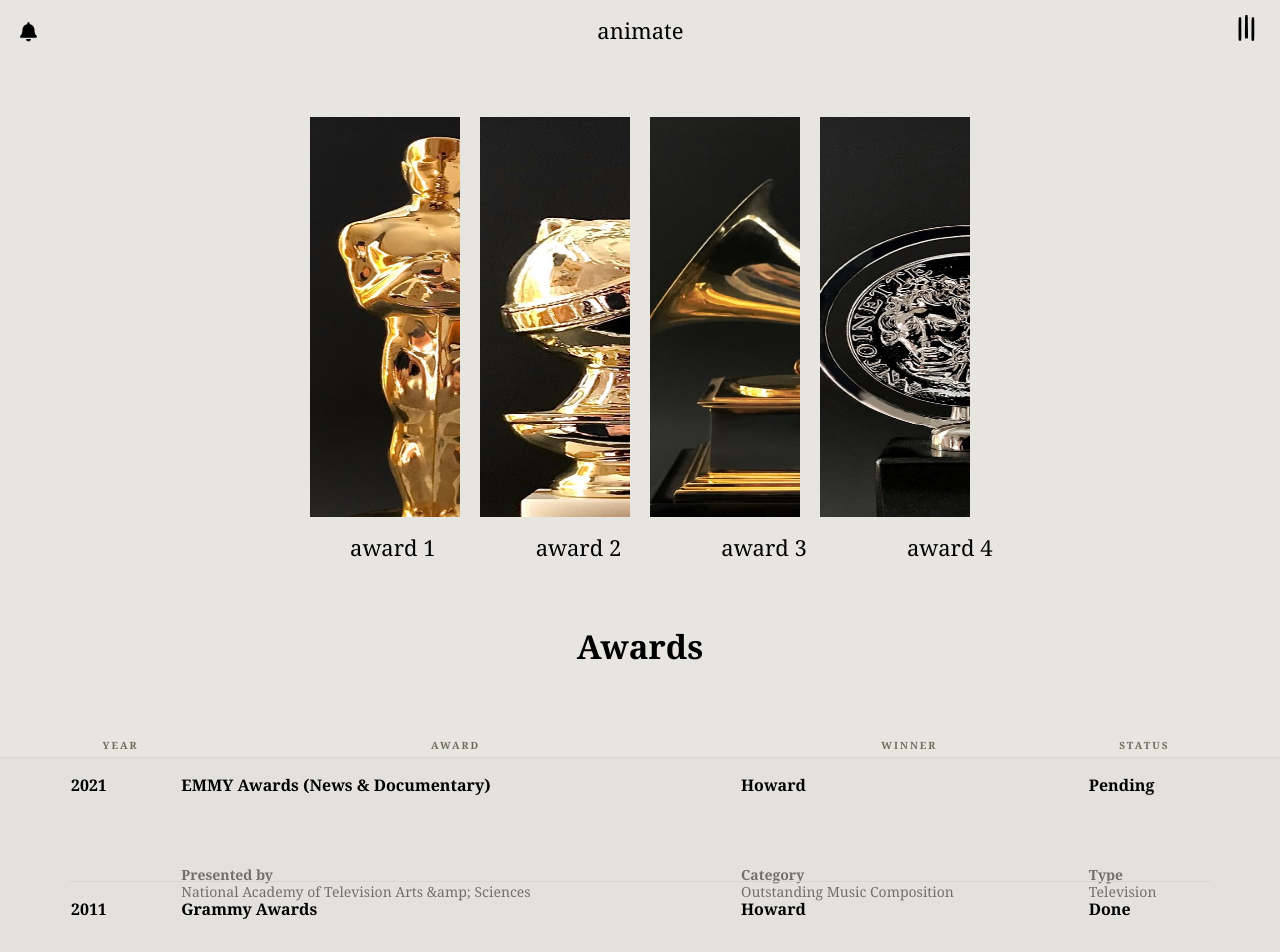
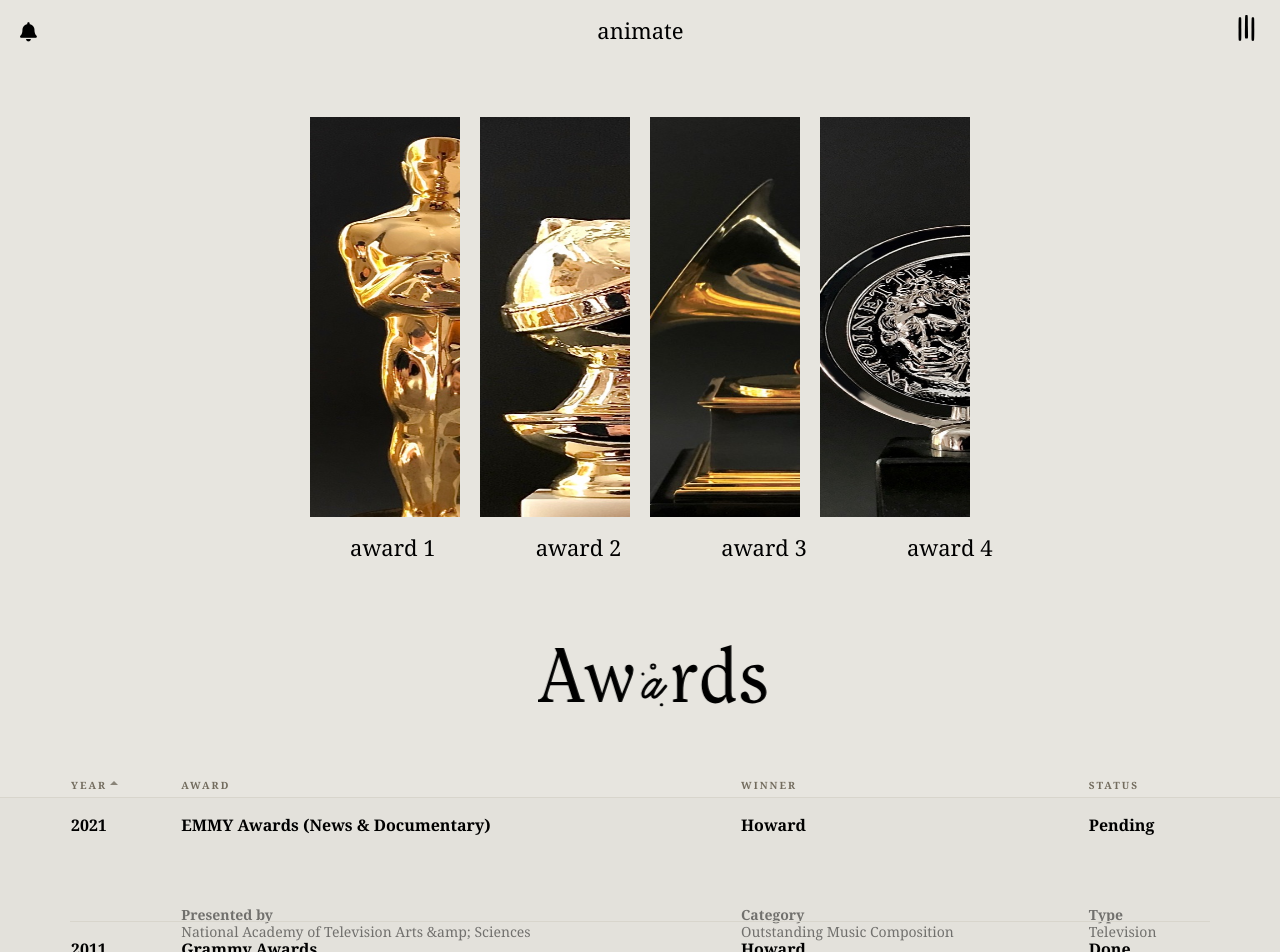
Before and after one commit to mahdi-kz/anime-website, a React (Create React App) app in the folder anime_website/: page /awards in a window 1280 px wide. Shown: the top 952 px of the page. Built offline with nearby package versions, Linux system fonts and the light colour scheme.

Commit message:
adding svg font in awards and adding AwardTableRows component

```diff
--- a/anime_website/public/index.html
+++ b/anime_website/public/index.html
@@ -9,7 +9,7 @@
       name="description"
       content="Web site created using create-react-app"
     />
-    <link rel="apple-touch-icon" href="%PUBLIC_URL%/logo192.png" />
+    <!-- <link rel="apple-touch-icon" href="%PUBLIC_URL%/logo192.png" /> -->
     <!--
       manifest.json provides metadata used when your web app is installed on a
       user's mobile device or desktop. See https://developers.google.com/web/fundamentals/web-app-manifest/
--- /dev/null
+++ b/anime_website/src/components/AwardTableRows.js
@@ -0,0 +1,69 @@
+import React, { Component } from "react";
+
+
+export default class AwardTableRows extends Component {
+
+    constructor(props) {
+        super(props);
+        this.wrapRef = React.createRef()
+        this.state = {
+            trClasses: "trShow"
+        }
+    }
+
+    componentDidMount = () => {
+        window.addEventListener('scroll', this.handleScroll);
+    };
+
+    handleScroll = (event)=>{
+        // const elemHeight = input.elemHeight;
+        const elemHeight = document.querySelector('.trShow').getBoundingClientRect().top;
+        const innerHeight = window.pageYOffset;
+        console.log('*******' , window.pageYOffset, elemHeight)
+
+        // if(wrapRef){
+
+        //     const { top } = wrapRef.getBoundingClientRect();
+        if (elemHeight < innerHeight) {
+            this.setState({ trClasses: "trShow transitioned-in" });
+        }
+        // }
+    }
+
+    render() {
+        return (
+            <tr
+            data-year={this.props.item.yaer}
+            data-award={this.props.item.award}
+            data-project={this.props.item.winner}
+            data-status={this.props.item.status}
+            className={this.state.trClasses}
+            ref={this.wrapRef}>
+                <td>
+                    <div> <span>{this.props.item.yaer}</span> </div>
+                </td>
+                <td>
+                    <div>
+                        <span>{this.props.item.award}</span>
+                        <span>Presented by</span>
+                        <span>{this.props.item.award_Presented_by}</span>
+                    </div>
+                </td>
+                <td>
+                    <div>
+                        <span>{this.props.item.winner}</span>
+                        <span>Category</span>
+                        <span>{this.props.item.winner_categiry}</span>
+                    </div>
+                </td>
+                <td>
+                    <div>
+                        <span>{this.props.item.status}</span>
+                        <span>Type</span>
+                        <span>{this.props.item.status_type}</span>
+                    </div>
+                </td>
+            </tr>
+        )
+    }
+}
--- a/anime_website/src/screens/Awards.js
+++ b/anime_website/src/screens/Awards.js
@@ -6,7 +6,7 @@
 import image3 from '../images/grammy.jpg';
 import image4 from '../images/tony.jpg';
 import Navbar from '../components/Navbar';
-import InfiniteScroll from 'react-infinite-scroll-component';
+import AwardTableRows from '../components/AwardTableRows';
 
 
 export default function Awards(){
@@ -14,6 +14,9 @@
     const [boxClasses, setBoxClasses] = useState("template GenericTemplate AwardsTemplate")
     const [boxTitleClass, setBoxTitleClass] = useState("hideTitle");
     const [titleClass, setTitleClass] = useState("hideTitle");
+    const [sortTableAscending, setSortTableAscending] = useState(true);
+    const [sortClasses, setSortClasses] = useState("active");
+    const [trClasses, setTrClasses] = useState("");
 
     useEffect(()=>{
         setBoxClasses("template GenericTemplate AwardsTemplate templateInComplete")
@@ -24,8 +27,18 @@
         getAwards();
     }, [])
 
+    const sortAwards = ()=>{
+        console.log(awards)
+        const newAawards = sortTableAscending?
+            awards.sort((a, b) => (a.yaer > b.yaer) ? 1 : -1):
+            awards.sort((a, b) => (a.yaer < b.yaer) ? 1 : -1)
+        console.log(newAawards)
+        setSortClasses(sortTableAscending?"active asc":"active")
+        setAwards(newAawards);
+        setSortTableAscending(!sortTableAscending)
+    }
+
     const getAwards = ()=>{
-
         setAwards([
             {
                 yaer:2021,
@@ -100,55 +113,45 @@
                         <div className="grid-item">award 4</div>
                     </div>
                 </div>
-                <center className={titleClass}>
-                    <h2 >Awards</h2>
-                </center>
+                <div>
+                    <h1 className="TextStyle-PageTitle">
+                        <div>
+                            <svg className="AwardsSvg">
+                                <path d="M219.52,39.36c-8.48-3.52-9.36-4.16-9.36-7.6a5.31,5.31,0,0,1,5.6-5,2.51,2.51,0,0,1,1.6.32,8.09,8.09,0,0,1,.8,1.68,4.6,4.6,0,0,0,4.24,2.8,3.56,3.56,0,0,0,3.68-3.36c0-2.72-2.64-4.48-6.72-4.48-8.16,0-14.48,4.64-14.48,10.64,0,4.72,2.88,7.76,10,10.64,5.76,2.32,8.32,4.8,8.32,8,0,3.6-3.12,6.4-7.12,6.4-1.6,0-3.28-.48-3.84-1.2a8.31,8.31,0,0,1-1-3.12c-.64-2.72-2.32-4.48-4.4-4.48a.87.87,0,0,0-.4.08A3.94,3.94,0,0,0,203,54.48c0,4.48,5,7.92,11.44,7.92,8.24,0,14.16-4.64,14.16-11.2C228.64,46.16,225.28,41.84,219.52,39.36Z"></path>
+                            </svg>
+                            <svg className="AwardsSvg">
+                                <path d="M193.84,54.4a40.23,40.23,0,0,1-.32-6.32V4L182.88,7.36V10a5.84,5.84,0,0,1,1.76-.24c2.08,0,2.8,1,2.8,4.08v13A10.08,10.08,0,0,0,180,23.68c-9.12,0-16.24,8.88-16.24,20.32,0,10.64,5.76,18.4,13.68,18.4a11.85,11.85,0,0,0,10.72-6.88,8.17,8.17,0,0,0,.72,3.52,9.87,9.87,0,0,0,1.76,3.44l7.12-2.88V57a9.18,9.18,0,0,1-1.12.16A3.06,3.06,0,0,1,193.84,54.4Zm-6.4-.88a10,10,0,0,1-7,3.12C174,56.64,170,50.24,170,40c0-8.24,3.92-13.76,9.76-13.76a7.77,7.77,0,0,1,7.68,6.32Z"></path>
+                            </svg>
+                            <svg className="AwardsSvg">
+                                <path d="M155.68,23.68c-4.56,0-8.48,5-11,13.84A39.46,39.46,0,0,0,144,29.6a19.29,19.29,0,0,0-2.24-6.16l-7,3.2v2.72a4.6,4.6,0,0,1,.8-.16c2.56,0,3.68,2.88,3.68,9.52V57.84l-4,.56V61h14.4V58.4l-4.32-.56V50.32c0-10.24,3-19.68,6.24-19.68a8,8,0,0,1,1.6.32,7.44,7.44,0,0,0,2.64.56,4,4,0,0,0,3.76-3.92A4,4,0,0,0,155.68,23.68Z"></path>
+                            </svg>
+                            <svg className="AwardsSvg">
+                                <path d="M104.87,31.6a1.51,1.51,0,0,0,0,3,1.51,1.51,0,1,0,0-3Z"></path>
+                                <path d="M123.68,62.28a1.51,1.51,0,1,0,0,3,1.51,1.51,0,1,0,0-3Z"></path>
+                                <path d="M128.83,44a1.5,1.5,0,0,0-2.1.29c-6.15,8.09-9.26,10.35-10,10.41-.33,0-.49-.22-.49-.64,0-2.06,2.84-6.65,5.13-10.35,1-1.58,1.9-3.08,2.65-4.43a1.5,1.5,0,1,0-2.61-1.47c-.23.41-.49.85-.75,1.29l-.15-.27A4.09,4.09,0,0,0,117,37.14c-5.68,0-13.46,10.22-13.46,16,0,2.58,1.6,4.39,3.87,4.39,1.82,0,3.89-1.43,5.81-3.25a3.47,3.47,0,0,0,3.47,3.39c.89,0,3.59,0,12.42-11.6A1.5,1.5,0,0,0,128.83,44ZM107.42,54.55c-.72,0-.87-.75-.87-1.39,0-4.5,6.84-13,10.46-13,.73,0,.93.29,1,.4a3.44,3.44,0,0,1-.1,2.9.5.5,0,0,0,0,.13l-.77,1.27s-.1.08-.13.14C114.48,48.88,109.51,54.55,107.42,54.55Z"></path>
+                                <path d="M115.3,22.4a3.09,3.09,0,1,0,3.09,3.08A3.09,3.09,0,0,0,115.3,22.4Zm0,4.17a1.09,1.09,0,1,1,1.09-1.09A1.09,1.09,0,0,1,115.3,26.57Z"></path>
+                            </svg>
+                            <svg className="AwardsSvg">
+                                <path d="M91.2,23.68a3.94,3.94,0,0,0-3.92,4c0,1.6.56,2.64,2.32,4.4,1,1,1.36,1.6,1.36,2.24a27.36,27.36,0,0,1-1.84,6.16l-5,12.32L74.88,25H72.72l-8.56,27.2L55.28,23.6l-8.56,2.56V28.4a7.91,7.91,0,0,1,1.2-.08c1.6,0,2.56,1,3.36,3.28l.64,2L61,61h3.12l8.56-26L80.8,61h3.28l9.6-24.16a25,25,0,0,0,1.92-8.16C95.6,25.76,93.84,23.68,91.2,23.68Z"></path>
+                            </svg>
+                            <svg className="AwardsSvg">
+                                <path d="M26.08,7.12H17l2.24,5-12,38.24-.8,2.24c-1.12,3-1.6,3.84-3.12,4.88A6.17,6.17,0,0,1,0,58.4V61H15.44V58.4a14.39,14.39,0,0,1-2.56-.24,3.56,3.56,0,0,1-3.36-3.52,14.65,14.65,0,0,1,.56-3l.72-2.24,1.68-5.12H30.32l4.4,13.6-5.2.56V61H46.64V58.4l-4.08-.56Zm-12.64,34L21.12,16l8.4,25.12Z"></path>
+                            </svg>
+                        </div>
+                    </h1>
+                </div>
                 <section id="AwardsListModule" className="AwardsListModule module" data-module="AwardsListModule">
                     <table>
                         <thead>
                             <tr>
-                                <th className="active">Year</th>
+                                <th className={sortClasses} onClick={sortAwards}>Year</th>
                                 <th>Award</th>
                                 <th>Winner</th>
                                 <th>Status</th>
                             </tr>
                         </thead>
                         <tbody>
-                            {awards.map(item=>(
-                                <>
-                                    <tr data-year={item.yaer}
-                                        data-award={item.award}
-                                        data-project={item.winner}
-                                        data-status={item.status}
-                                        className="transitioned-in">
-                                        <td>
-                                            <div> <span>{item.yaer}</span> </div>
-                                        </td>
-                                        <td>
-                                            <div>
-                                                <span>{item.award}</span>
-                                                <span>Presented by</span>
-                                                <span>{item.award_Presented_by}</span>
-                                            </div>
-                                        </td>
-                                        <td>
-                                            <div>
-                                                <span>{item.winner}</span>
-                                                <span>Category</span>
-                                                <span>{item.winner_categiry}</span>
-                                            </div>
-                                        </td>
-                                        <td>
-                                            <div>
-                                                <span>{item.status}</span>
-                                                <span>Type</span>
-                                                <span>{item.status_type}</span>
-                                            </div>
-                                        </td>
-                                    </tr>
-                                </>
-                            ))}
-
+                            {awards.map(item=>(<><AwardTableRows item={item} /></> ))}
                         </tbody>
                     </table>
                 </section>
--- a/anime_website/src/screens/styles.css
+++ b/anime_website/src/screens/styles.css
@@ -208,6 +208,19 @@
     content: "";
     border-top: 1px solid #d8d5cc;
 }
+.AwardsSvg{
+    opacity: 1;
+    left: 0px;
+    position: absolute;
+    transform: translate3d(109.804px, 0px, 0px) scale(1.0001, 1);
+}
+.AwardsSvgDiv{
+    width: 100%;
+    height: 100%;
+    /* position: absolute; */
+    left: 0px;
+    top: 0px;
+}
 .hideTitle{
     opacity: 0;
     transition: visibility 0s, opacity 0.5s linear;
@@ -229,8 +242,37 @@
     width: 100%;
     padding: 0 10px 60px;
     position: relative;
+    text-align: left;
 }
-
+.AwardsListModule table th.active:after {
+    position: absolute;
+    top: 4px;
+    margin-left: 3px;
+    content: "";
+    width: 0;
+    height: 0;
+    border-color: #736c5e transparent transparent;
+    border-style: solid;
+    border-width: 4px 4px 0;
+    -webkit-transition: -webkit-transform .2s;
+    transition: -webkit-transform .2s;
+    transition: transform .2s;
+    transition: transform .2s,-webkit-transform .2s;
+    -webkit-transform: rotate(-180deg);
+    transform: rotate(-180deg);
+}
+.AwardsListModule table th.active.asc:after {
+    -webkit-transform: rotate(0deg);
+    transform: rotate(0deg);
+}
+.TextStyle-PageTitle {
+    line-height: 0;
+}
+.TextStyle-PageTitle>div {
+    height: 48px;
+    position: relative;
+    margin-right: 425px;
+}
 .grid-item {
     /* background-color: rgba(255, 255, 255, 0.8);
     border: 1px solid rgba(0, 0, 0, 0.8); */
@@ -249,4 +291,10 @@
         height: 400x;
         margin: 0 10px;
     }
+    .AwardsTemplate .AwardsTemplate-Gallery {
+        margin-bottom: 95px;
+    }
+    .TextStyle-PageTitle>div {
+        height: 66px;
+    }
 }
```
